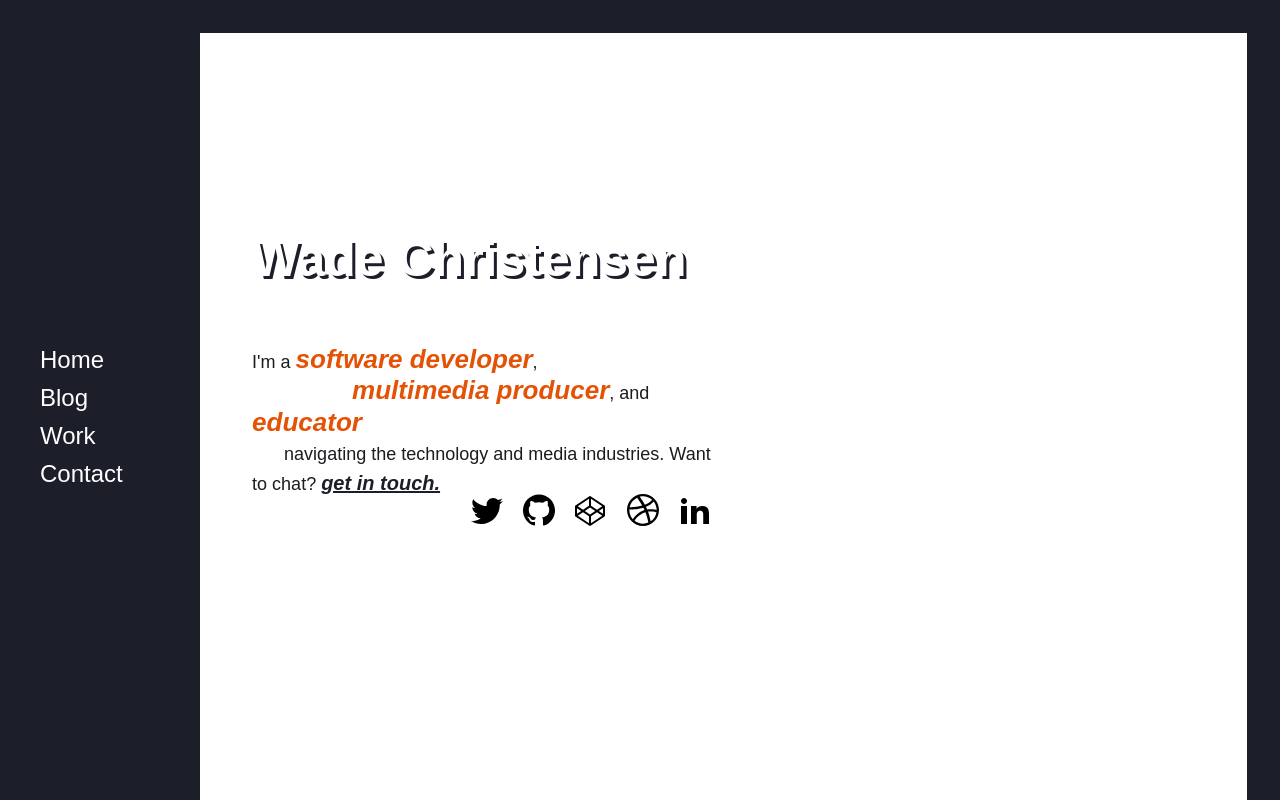
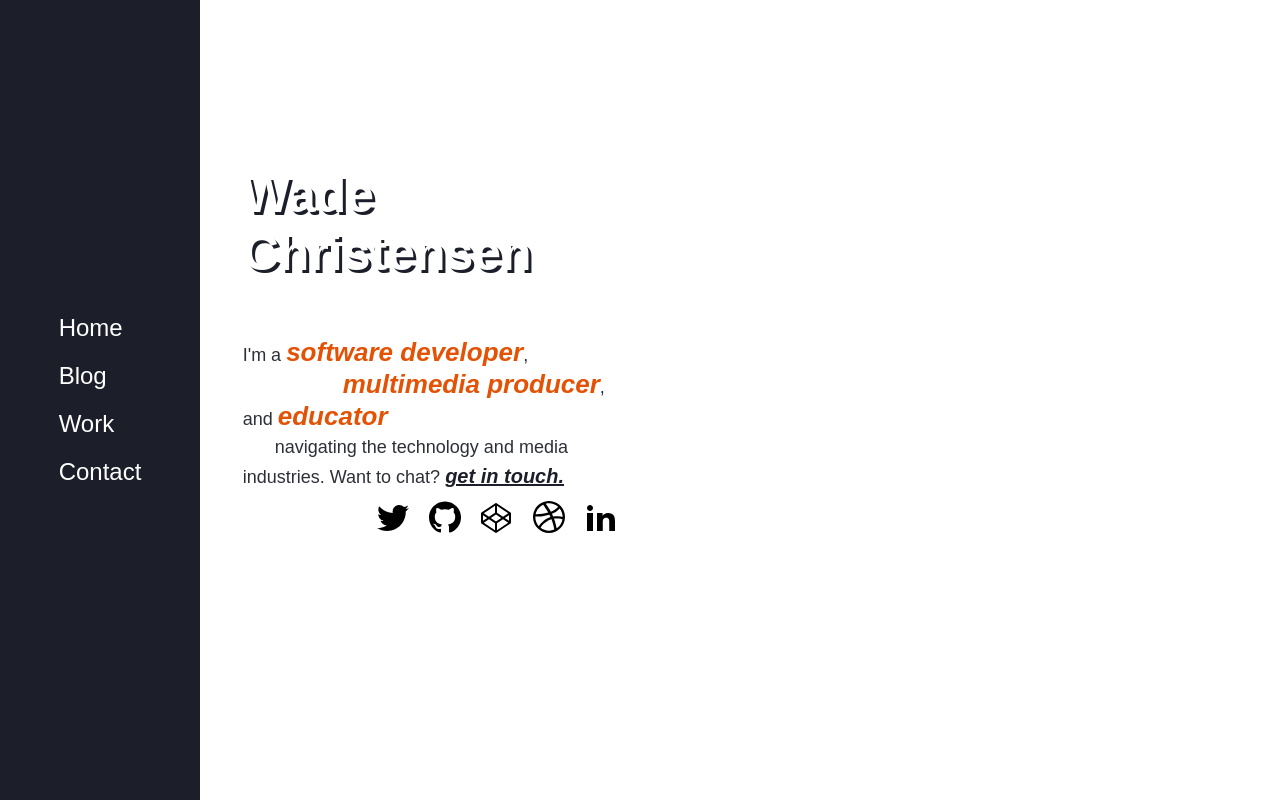
Before and after one commit to astuteape/astuteape, a Gatsby site: page / in a window 1280 px wide. Built offline with nearby package versions, Linux system fonts and the light colour scheme; Gatsby itself is replaced by a stand-in of ours.

Commit message:
Tidy navigation

```diff
--- a/src/components/layouts/static_layout.js
+++ b/src/components/layouts/static_layout.js
@@ -1,10 +1,3 @@
-/**
- * Layout component that queries for data
- * with Gatsby's StaticQuery component
- *
- * See: https://www.gatsbyjs.org/docs/static-query/
- */
-
 import React from "react"
 import PropTypes from "prop-types"
 
@@ -13,11 +6,11 @@ import PrimaryNav from "../nav/primary_nav"
 import "../../styles/layout.css"
 
 const Layout = ({ children }) => (
-  <div className="grid-container-frame">
-    <section className="grid-left-sidebar">
+  <div className="layout-site-container">
+    <main className="layout-main-content">{children}</main>
+    <section className="layout-site-nav">
       <PrimaryNav />
     </section>
-    <main className="grid-main-static">{children}</main>
   </div>
 )
 
--- a/src/styles/base.css
+++ b/src/styles/base.css
@@ -1,20 +1,30 @@
 /* Root Variables */
 :root {
-  --aa-white: #fff;
-  --aa-light-gray: #2d3038;
-  --aa-dark-gray: #1c1c21;
-  --aa-light-blue: #1f2a44;
-  --aa-dark-blue: #1c1f2a;
-  --aa-orange: #e35205;
-  --aa-body-font: Arial, Helvetica, sans-serif;
+  /* Font stacks */
+  --theme-header-font: Arial, Helvetica, sans-serif;
+  --theme-body-font: Arial, Helvetica, sans-serif;
+  /* Shades white to black */
+  --theme-shade-lightest: #fff;
+  --theme-shade-dark: #2d3038;
+  --theme-shade-darker: #1c1c21;
+  --theme-shade-darkest: #000;
+  /* Color pallette */
+  --theme-color-accent: #e35205;
+  --theme-color-dark: #1f2a44;
+  --theme-color-darkest: #1c1f2a;
 }
 
-html,
 body {
-  background: var(--aa-white);
+  width: 100%;
+  height: 100%;
   margin: 0;
   padding: 0;
   font-size: 16px;
+  background: var(--theme-shade-lightest);
+}
+
+* {
+  box-sizing: border-box;
 }
 
 li {
--- a/src/styles/layout.css
+++ b/src/styles/layout.css
@@ -1,80 +1,56 @@
 /* Framing parent grid */
-.grid-container-frame {
+.layout-site-container {
   display: grid;
   height: 100vh;
+  padding: 0;
+  margin: 0;
   grid-template-areas:
-    "nav"
     "main"
-    "footer";
+    "nav";
   grid-template-columns: 1fr;
-  grid-template-rows: minmax(42px, 50px) 1fr 33px;
+  grid-template-rows: 1fr 50px;
+  box-sizing: border-box;
 }
 
-@media (min-width: 1024px) {
-  .grid-container-frame {
-    grid-template-areas:
-      "nav main"
-      "nav footer";
+.layout-main-content {
+  grid-area: main;
+}
+
+.layout-site-nav {
+  grid-area: nav;
+  background: var(--theme-color-darkest);
+}
+
+@media screen and (min-width: 1024px) {
+  .layout-site-container {
+    grid-template-areas: "nav main";
     grid-template-columns: minmax(150px, 200px) 1fr;
-    grid-template-rows: 1fr 33px;
-    border-top: 33px solid var(--aa-dark-blue);
-    border-right: 33px solid var(--aa-dark-blue);
-    box-sizing: border-box;
+    grid-template-rows: 1fr;
   }
 
-  .grid-left-sidebar {
-    grid-area: nav;
+  .layout-main-content {
+    display: grid;
+    grid-gap: 5px;
+    grid-template-areas:
+      "tl tc tr"
+      "ml mc mr"
+      "bl bc br";
+    grid-template-columns: 1fr 20% 1fr;
+    grid-template-rows: 1fr 20% 1fr;
+  }
+
+  .layout-site-nav {
     display: flex;
     flex-direction: column;
     justify-content: center;
-    align-content: center;
-    text-align: left;
-    background: var(--aa-dark-blue);
-  }
-}
-/* Sub grid for layout of page contents */
-/* .grid-main {
-  grid-area: main;
-  display: grid;
-  grid-gap: 5px;
-  grid-template-areas:
-    "top-left top-center top-right"
-    "middle-left middle-center middle-right"
-    "bottom-left bottom-center bottom-right";
-  grid-template-columns: 1fr 20% 1fr;
-  grid-template-rows: 1fr 20% 1fr;
-  background: var(--aa-white);
-} */
-
-/* Static Layout */
-.grid-main-static {
-  grid-area: main;
-  display: grid;
-  grid-gap: 5px;
-  grid-template-areas:
-    "top"
-    "middle"
-    "bottom";
-  grid-template-columns: 1fr;
-  grid-template-areas: 1fr 1fr 1fr;
-}
-
-@media (min-width: 1024px) {
-  .grid-main-static {
-    grid-template-areas:
-      "top-left top-right"
-      "middle-left middle-right"
-      "bottom-left bottom-right";
-    grid-template-columns: 1fr 1fr;
-    grid-template-rows: 1fr 20% 1fr;
-    background: var(--aa-white);
+    align-items: center;
   }
 }
 
 /* Index Page */
 @media (min-width: 1024px) {
   .index-page-title {
-    grid-area: top-left;
+    grid-area: tl;
     position: relative;
   }
 
@@ -86,7 +62,7 @@
 
   .index-text-body {
     position: relative;
-    grid-area: middle-left;
+    grid-area: ml;
   }
 
   .index-text-body .hero-text {
@@ -97,7 +73,7 @@
 
   .index-social-nav {
     position: relative;
-    grid-area: bottom-left;
+    grid-area: bl;
   }
 
   .index-social-nav .social-nav {
--- a/src/styles/modules.css
+++ b/src/styles/modules.css
@@ -1,66 +1,32 @@
-/* TEXT MODULES */
-/* Title Text */
-h1.page-title {
-  font-size: 50px;
-  font-family: var(--aa-body-font);
-  color: var(--aa-white);
-  text-shadow: 3px 3px 0px var(--aa-dark-blue);
+/* NAVIGATION */
+/* Navigation */
+.primary-nav {
+  display: flex;
+  justify-content: space-evenly;
+  margin: 0;
+  padding: 10px 0;
 }
 
-/* Hero Text */
-.hero-text {
-  font-size: 18px;
-  font-family: var(--aa-body-font);
-  line-height: 1.8rem;
-  color: var(--aa-dark-gray);
-}
-
-.hero-text .span-lvl-one {
-  font-weight: bold;
-  font-size: 26px;
-  font-style: italic;
-  color: var(--aa-orange);
-}
-
-.hero-text .span-lvl-two > a {
-  font-weight: bold;
-  font-size: 20px;
-  font-style: italic;
-  color: var(--aa-dark-blue);
+.primary-nav li > a {
+  font-size: 24px;
+  text-decoration: none;
+  font-family: var(--theme-header-font);
+  color: var(--theme-shade-lightest);
 }
 
 @media (min-width: 1024px) {
-  .hero-text .indent-lvl-one {
-    padding-left: 100px;
+  .primary-nav {
+    display: flex;
+    flex-direction: column;
+    justify-content: space-around;
   }
 
-  .hero-text .indent-lvl-two {
-    padding-left: 32px;
+  .primary-nav li {
+    padding: 10px 0;
   }
-}
-
-/* Navigation */
-.mobile-nav-button {
-  display: block;
-}
-
-.primary-nav li > a {
-  display: none;
-  font-family: var(--aa-body-font);
-  font-size: 24px;
-  color: var(--aa-dark-blue);
-  text-decoration: none;
-}
-
-@media (min-width: 1024px) {
-  /* .mobile-nav-button {
-    display: none;
-  } */
 
   .primary-nav li > a {
-    display: block;
-    color: var(--aa-white);
-    margin: 10px 0;
+    color: var(--theme-shade-lightest);
   }
 }
 .social-nav {
@@ -73,3 +39,44 @@ h1.page-title {
   color: var(--aa-dark-gray);
   text-decoration: none;
 }
+
+/* TEXT MODULES */
+/* Title Text */
+h1.page-title {
+  font-size: 50px;
+  font-family: var(--theme-header-font);
+  color: var(--theme-shade-lightest);
+  text-shadow: 3px 3px 0px var(--theme-color-darkest);
+}
+
+/* Hero Text */
+.hero-text {
+  font-size: 18px;
+  line-height: 1.8rem;
+  font-family: var(--theme-body-font);
+  color: var(--theme-shade-dark);
+}
+
+.hero-text .span-lvl-one {
+  font-weight: bold;
+  font-size: 26px;
+  font-style: italic;
+  color: var(--theme-color-accent);
+}
+
+.hero-text .span-lvl-two > a {
+  font-weight: bold;
+  font-size: 20px;
+  font-style: italic;
+  color: var(--theme-color-darkest);
+}
+
+@media (min-width: 1024px) {
+  .hero-text .indent-lvl-one {
+    padding-left: 100px;
+  }
+
+  .hero-text .indent-lvl-two {
+    padding-left: 32px;
+  }
+}
```
